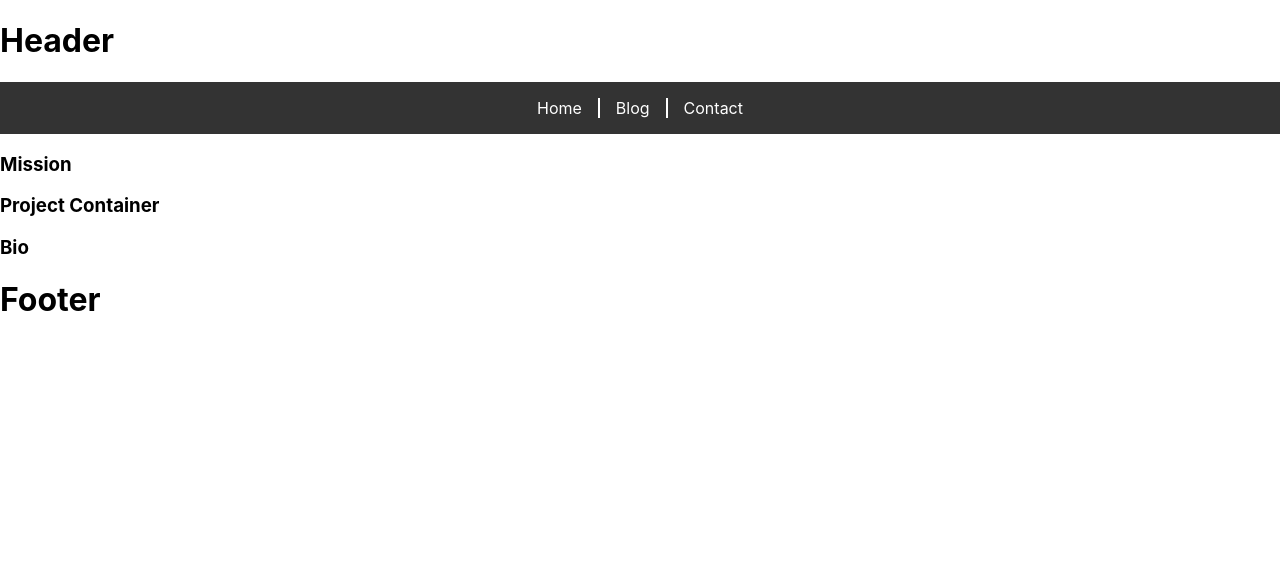
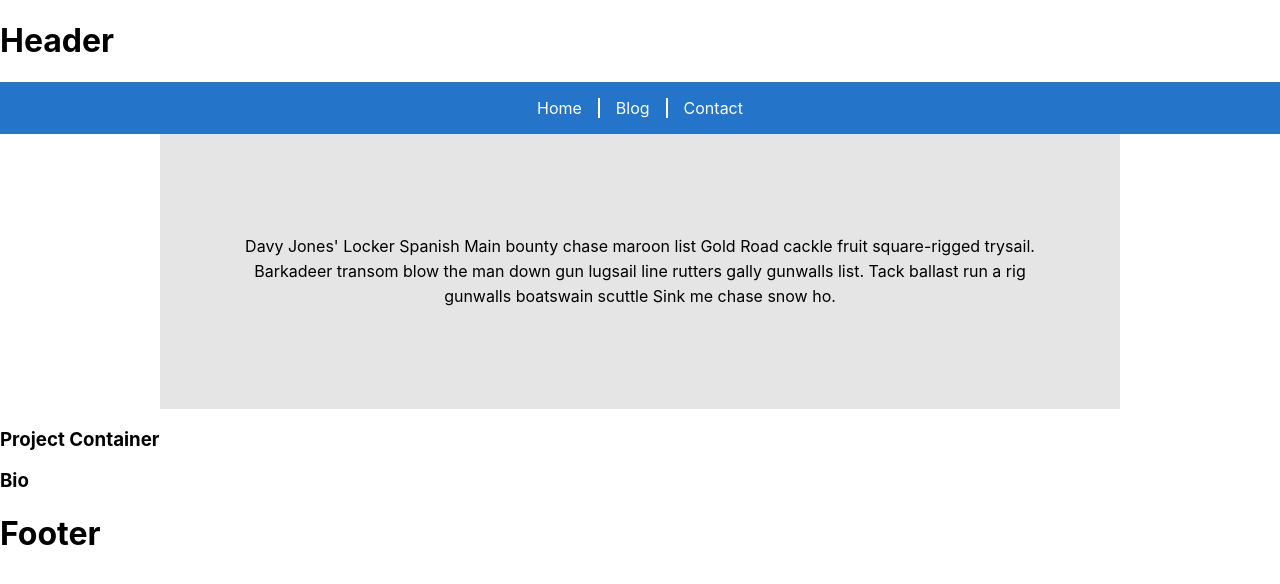
Before and after one commit to SenseiCain/portfolio, a React (Create React App) app in the folder client/: page / in a window 1280 px wide. Shown: the top 584 px of the page. Built offline with nearby package versions, Linux system fonts and the light colour scheme.

Commit message:
styled Mission & added ipsum

```diff
--- a/client/src/App.css
+++ b/client/src/App.css
@@ -12,7 +12,7 @@
 
 .nav-container {
   width: 100%;
-  background-color: #333;
+  background-color: #2475C9;
 }
 
 nav {
@@ -47,3 +47,16 @@ nav > ul > li > a {
 nav > ul > li > a:hover {
   color: orange;
 }
+
+/* MISSION */
+
+.mission-container {
+  background-color: #E5E5E5;
+}
+
+.mission-container p {
+  text-align: center;
+  line-height: 25px;
+  margin: 0px;
+  padding: 100px 80px;
+}
--- a/client/src/components/Mission.js
+++ b/client/src/components/Mission.js
@@ -1,11 +1,17 @@
-import React, { Component } from 'react';
+import React from 'react';
 
-class Mission extends Component {
-    render() {
-        return (
-            <h3>Mission</h3>
-        )
-    }
+const Mission = () => {
+    return (
+        <div className="wrapper">
+            <div className="mission-container">
+                <p>
+                    Davy Jones' Locker Spanish Main bounty chase maroon list Gold Road cackle fruit square-rigged trysail.
+                    Barkadeer transom blow the man down gun lugsail line rutters gally gunwalls list.
+                    Tack ballast run a rig gunwalls boatswain scuttle Sink me chase snow ho.
+                </p>
+            </div>
+        </div>
+    )
 }
 
 export default Mission;
```
